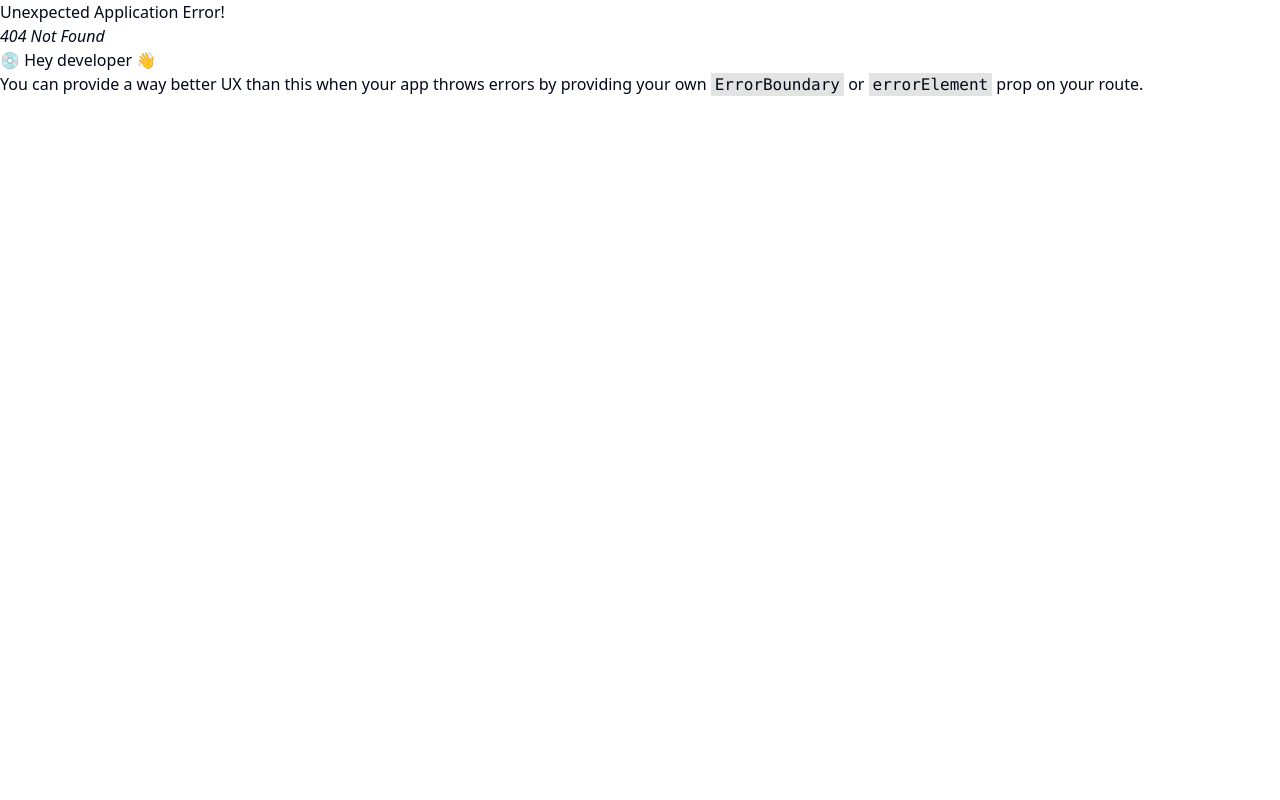
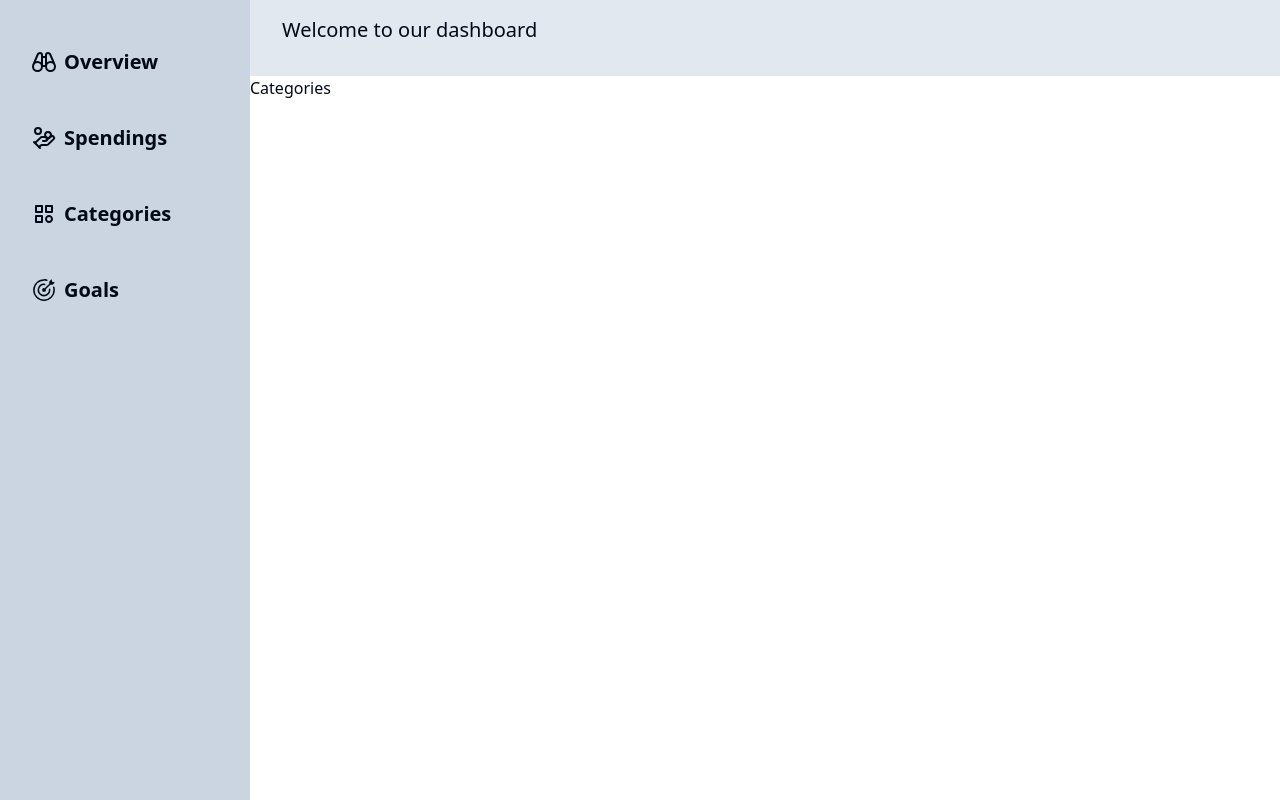
Before and after one commit to bugstile/BudgetPlanner, a React (Vite) app: page /categories in a window 1280 px wide. Before the commit this address had no page. Built offline with nearby package versions, Linux system fonts and the light colour scheme.

Commit message:
Created routes and links

```diff
--- a/package.json
+++ b/package.json
@@ -15,6 +15,7 @@
     "autoprefixer": "^10.4.20",
     "class-variance-authority": "^0.7.1",
     "clsx": "^2.1.1",
+    "framer-motion": "^12.4.10",
     "lucide-react": "^0.476.0",
     "postcss": "^8.5.3",
     "react": "^19.0.0",
--- a/src/components/dashboard/Sidebar.jsx
+++ b/src/components/dashboard/Sidebar.jsx
@@ -1,7 +1,47 @@
+import SidebarTab from "./SidebarTab";
+import { GrOverview } from "react-icons/gr";
+import { GoGoal } from "react-icons/go";
+import { BiCategory } from "react-icons/bi";
+import { LuHandCoins } from "react-icons/lu";
+
+const LINKS = [
+  {
+    link: "/",
+    text: "Overview",
+    icon: <GrOverview size={24} />,
+  },
+  {
+    link: "/spendings",
+    text: "Spendings",
+    icon: <LuHandCoins size={24} />,
+  },
+  {
+    link: "/categories",
+    text: "Categories",
+    icon: <BiCategory size={24} />,
+  },
+  {
+    link: "/goals",
+    text: "Goals",
+    icon: <GoGoal size={24} />,
+  },
+];
+
 export default function Sidebar() {
   return (
-    <div className="px-2 py-2 w-full max-w-[250px] bg-slate-300">
-      <p className="text-xl">Side bar tabs here please</p>
-    </div>
+    <nav className="px-8 pt-12 w-full max-w-[250px] bg-slate-300 h-screen">
+      <ul className="flex flex-col gap-y-12">
+        {LINKS.map((link, index) => {
+          return (
+            <SidebarTab
+              key={link.link + index}
+              link={link.link}
+              text={link.text}
+              icon={link.icon}
+            />
+          );
+        })}
+      </ul>
+    </nav>
   );
 }
--- /dev/null
+++ b/src/components/dashboard/SidebarTab.jsx
@@ -0,0 +1,13 @@
+import { NavLink } from "react-router";
+
+export default function SidebarTab({ link, text, icon }) {
+  return (
+    <NavLink
+      to={link}
+      className="flex items-center gap-x-2 transition-all duration-300 ease hover:opacity-60"
+    >
+      {icon}
+      <p className="text-xl font-semibold"> {text}</p>
+    </NavLink>
+  );
+}
--- a/src/layouts/DashboardLayout.jsx
+++ b/src/layouts/DashboardLayout.jsx
@@ -1,6 +1,7 @@
 import Header from "@/components/dashboard/Header";
 import Sidebar from "@/components/dashboard/Sidebar";
 import { Outlet } from "react-router";
+import PageTransition from "./animations/PageTransition";
 
 export default function DashboardLayout() {
   return (
@@ -8,7 +9,9 @@ export default function DashboardLayout() {
       <Sidebar />
       <div className="w-full">
         <Header />
-        <Outlet />
+        <PageTransition>
+          <Outlet />
+        </PageTransition>
       </div>
     </div>
   );
--- /dev/null
+++ b/src/layouts/animations/PageTransition.jsx
@@ -0,0 +1,19 @@
+import { motion } from "framer-motion";
+import { useLocation } from "react-router";
+
+export default function PageTransition({ children }) {
+  const location = useLocation();
+
+  return (
+    <motion.div
+      key={location.key}
+      initial={{ opacity: 0.2 }}
+      animate={{ opacity: 1 }}
+      exit={{ opacity: 0.2 }}
+      transition={{ duration: 0.5 }}
+      className="flex-grow flex flex-col w-full"
+    >
+      {children}
+    </motion.div>
+  );
+}
--- /dev/null
+++ b/src/pages/CategoriesPage.jsx
@@ -0,0 +1,3 @@
+export default function CategoriesPage() {
+  return <div>Categories</div>;
+}
--- /dev/null
+++ b/src/pages/GoalsPage.jsx
@@ -0,0 +1,3 @@
+export default function GoalsPage() {
+  return <div>Goals Page</div>;
+}
--- /dev/null
+++ b/src/pages/NotFoundPage.jsx
@@ -0,0 +1,19 @@
+import { Button } from "@/components/ui/button";
+import { useNavigate } from "react-router";
+import { IoHomeOutline } from "react-icons/io5";
+
+export default function NotFoundPage() {
+  const navigate = useNavigate();
+
+  return (
+    <div className="flex flex-col justify-center items-center gap-y-8 h-screen">
+      <h2 className="text-2xl text-red-600 font-semibold">
+        404 - Page not found
+      </h2>
+      <Button onClick={() => navigate("/")}>
+        <IoHomeOutline size={24} />
+        Home
+      </Button>
+    </div>
+  );
+}
--- /dev/null
+++ b/src/pages/SpendingsPage.jsx
@@ -0,0 +1,3 @@
+export default function SpendingsPage() {
+  return <div>Spendings Page</div>;
+}
--- a/src/router/Router.jsx
+++ b/src/router/Router.jsx
@@ -1,5 +1,9 @@
 import DashboardLayout from "@/layouts/DashboardLayout";
+import CategoriesPage from "@/pages/CategoriesPage";
+import GoalsPage from "@/pages/GoalsPage";
+import NotFoundPage from "@/pages/NotFoundPage";
 import OverviewPage from "@/pages/OverviewPage";
+import SpendingsPage from "@/pages/SpendingsPage";
 import {
   createBrowserRouter,
   createRoutesFromElements,
@@ -10,6 +14,10 @@ const router = createBrowserRouter(
   createRoutesFromElements(
     <Route path="/" element={<DashboardLayout />}>
       <Route index element={<OverviewPage />} />
+      <Route path="spendings" element={<SpendingsPage />} />
+      <Route path="categories" element={<CategoriesPage />} />
+      <Route path="goals" element={<GoalsPage />} />
+      <Route path="*" element={<NotFoundPage />} />
     </Route>
   )
 );
```
Also changed, not shown: 1 other file (tests, documents, lock files or other folders).
